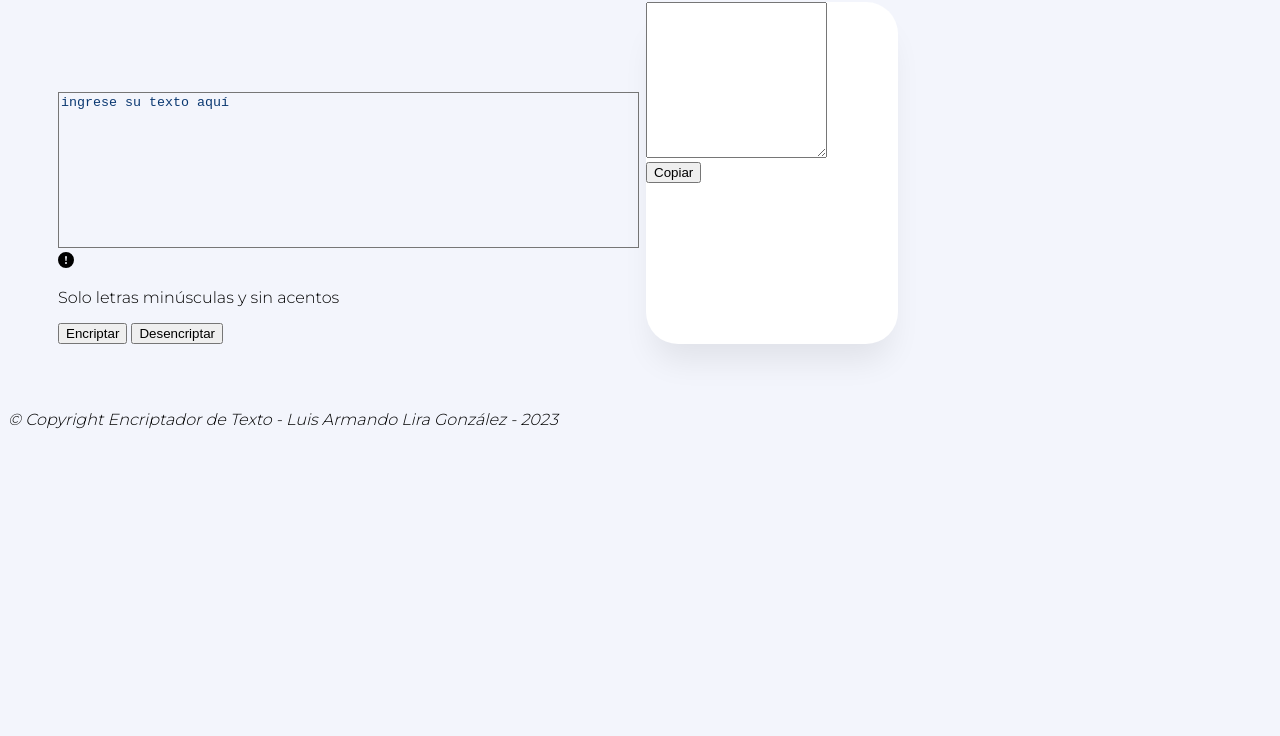
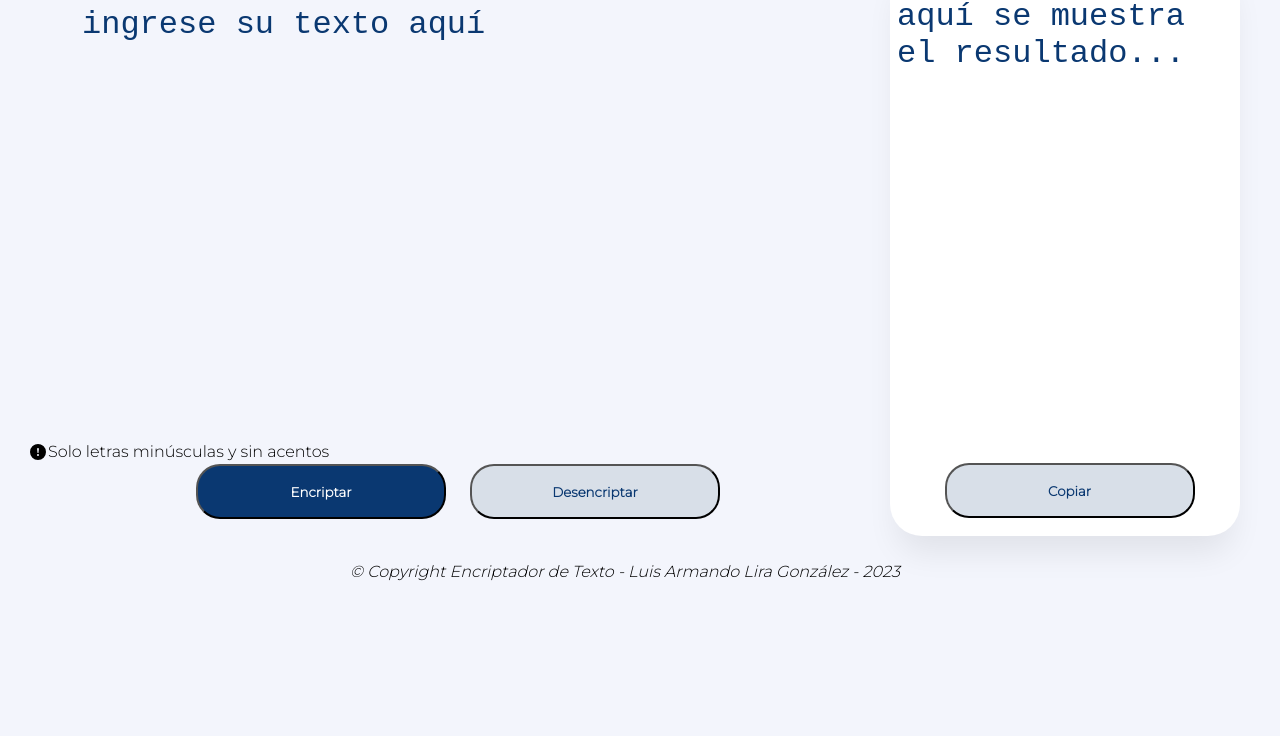
Before and after one commit to Lui5kate/reto-encriptador, a plain HTML site: page index.html in a window 1280 px wide. Shown: the part 64-800 px from the top of the page. Drawn offline with Linux system fonts and the light colour scheme.

Commit message:
Se agrega JS y últimos cambios finales

```diff
--- /dev/null
+++ b/css/reset.css
@@ -0,0 +1,48 @@
+/* http://meyerweb.com/eric/tools/css/reset/
+   v2.0 | 20110126
+   License: none (public domain)
+*/
+
+html, body, div, span, applet, object, iframe,
+h1, h2, h3, h4, h5, h6, p, blockquote, pre,
+a, abbr, acronym, address, big, cite, code,
+del, dfn, em, img, ins, kbd, q, s, samp,
+small, strike, strong, sub, sup, tt, var,
+b, u, i, center,
+dl, dt, dd, ol, ul, li,
+fieldset, form, label, legend,
+table, caption, tbody, tfoot, thead, tr, th, td,
+article, aside, canvas, details, embed,
+figure, figcaption, footer, header, hgroup,
+menu, nav, output, ruby, section, summary,
+time, mark, audio, video {
+	margin: 0;
+	padding: 0;
+	border: 0;
+	font-size: 100%;
+	font: inherit;
+	vertical-align: baseline;
+}
+/* HTML5 display-role reset for older browsers */
+article, aside, details, figcaption, figure,
+footer, header, hgroup, menu, nav, section {
+	display: block;
+}
+body {
+	line-height: 1;
+}
+ol, ul {
+	list-style: none;
+}
+blockquote, q {
+	quotes: none;
+}
+blockquote:before, blockquote:after,
+q:before, q:after {
+	content: '';
+	content: none;
+}
+table {
+	border-collapse: collapse;
+	border-spacing: 0;
+}
--- /dev/null
+++ b/css/style.css
@@ -0,0 +1,175 @@
+/* CSS para página Home */
+
+body {
+    font-family: 'Montserrat', sans-serif; /*CSS de la tipografía importada de Google Fonts*/
+    width: 1250px;
+    height: 600px;
+    background: #F3F5FC;
+}
+
+header {
+    position: relative;
+    top: 2px;
+}
+.logo {
+    display: block;
+    flex-direction: column;
+    align-items: flex-start;
+    width: 80px;
+    height: 48px;
+    top: 20px;
+}
+
+main{
+    padding-left: 30px;
+    padding-bottom: 10px;
+    padding-top: 10px;
+    display: flex;
+}
+
+.box-left {
+    width: 800px;
+    height: 530px;
+    left: 350px;
+    top: 48px;
+}
+
+.text-area {
+    width: 750px;
+    height: 450px;
+}
+
+#input {
+    background-color: #F3F5FC;
+    border: 0;
+    color: #0A3871;
+    font-size: 32px;
+    text-align: left;
+    margin-top: 10px;
+    margin-left: 50px;
+    width: 700px;
+    height: 400px;
+    text-transform: lowercase; /*convierte las letras a minusculas*/
+    resize: none;
+}
+
+#input::placeholder {
+    color: #0A3871;
+    text-align: left;
+}
+
+#input:focus {
+    outline: none;
+    text-align: left;
+}
+
+.warning {
+    height: 20px;
+    display: flex;
+}
+
+.parrafo-aviso {
+    text-align: left;
+    height: 16px;
+    margin: 0;
+    padding-left: 2px;
+}
+
+.buttons {
+    display:flex;
+    height: 60px;
+    margin-left: 10px;
+    margin-right: 10px;
+    gap: 24px;
+
+
+}
+
+.button-encriptar {
+    position:relative;
+    width: 250px;
+    height: 55px;
+    left: 20%;
+    background: #0A3871;
+    border-radius: 24px;
+    color: #FFFFFF;
+    font-family: 'Montserrat', sans-serif;
+    font-weight: 600;
+}
+
+.button-desencriptar {
+    position:relative;
+    width: 250px;
+    height: 55px;
+    left: 20%;
+    background: #D8DFE8;
+    border-radius: 24px;
+    color: #0A3871;
+    font-family: 'Montserrat', sans-serif;
+    font-weight: 600;
+}
+
+.box-right {
+
+    /* White */
+
+    background: white;
+    /* shadow */
+
+    box-shadow: 0px 24px 32px -8px rgba(0, 0, 0, 0.08);
+    border-radius: 32px;
+
+    position: absolute;
+    width: 350px;
+    height: 580px;
+    left: 890px;
+    top: 20px;
+}
+
+.box-right textarea {
+    background: white;
+    position: relative;
+    border: none;
+    width: 330px;
+    height: 450px;
+    left: 5px;
+    top: 40px;
+    font-size: 32px;
+    text-align: left;
+    color: #0A3871;
+    text-transform: lowercase; /*convierte las letras a minusculas*/
+    resize: none;
+}
+
+.copy {
+    position: relative;
+    border: none;
+    width: 330px;
+    height: 60px;
+    left: 5px;
+    top: 50px;
+}
+
+.copiar {
+    position:relative;
+    width: 250px;
+    height: 55px;
+    left: 15%;
+    background: #D8DFE8;
+    border-radius: 24px;
+    color: #0A3871;
+    font-family: 'Montserrat', sans-serif;
+    font-weight: 600;
+}
+
+footer {
+    top: 550px;
+    height: 10;
+    font-style: italic;
+}
+
+footer p {
+    position: relative;
+    text-align: center;
+    top: 30px;
+}
--- a/index.html
+++ b/index.html
@@ -1,17 +1,15 @@
 <!DOCTYPE html>
+<html lang="es">
 
-<html lang="es">
     <head>
-
         <meta charset="UTF-8">
         <meta name="viewport" content="width=device-width">
         <title>Encriptador de Texto - Luis</title>
-        <link rel="stylesheet" href="reset.css">
-        <link rel="stylesheet" href="style.css">
+        <link rel="stylesheet" href="css/reset.css">
+        <link rel="stylesheet" href="css/style.css">
         <link rel="preconnect" href="https://fonts.googleapis.com">
         <link rel="preconnect" href="https://fonts.gstatic.com" crossorigin>
         <link href="https://fonts.googleapis.com/css2?family=Montserrat:wght@300&display=swap" rel="stylesheet">
-
     </head>
 
     <body>
@@ -22,27 +20,26 @@
         <main>
             <section class="box-left">
                 <div class="text-area">
-                    <textarea cols="70" rows="10" class="input-padron" required placeholder="Ingrese su texto aquí"></textarea>
+                    <textarea cols="70" rows="10" id="input" required placeholder="Ingrese su texto aquí"></textarea>
                 </div>
 
                 <div class="warning">
                     <svg xmlns="http://www.w3.org/2000/svg" width="16" height="16" fill="currentColor" class="bi bi-exclamation-circle-fill" viewBox="0 0 16 16">
                     <path d="M16 8A8 8 0 1 1 0 8a8 8 0 0 1 16 0zM8 4a.905.905 0 0 0-.9.995l.35 3.507a.552.552 0 0 0 1.1 0l.35-3.507A.905.905 0 0 0 8 4zm.002 6a1 1 0 1 0 0 2 1 1 0 0 0 0-2z"/>
-                    </svg>
-                    <p>Solo letras minúsculas y sin acentos</p>
+                    </svg><p class="parrafo-aviso">Solo letras minúsculas y sin acentos</p>
                 </div>
 
                 <div class="buttons">
-                    <button class="button-encriptar">Encriptar</button>
-                    <button class="button-desencriptar">Desencriptar</button>
+                    <button onclick="encriptar()" class="button-encriptar">Encriptar</button>
+                    <button onclick="desencriptar()" class="button-desencriptar">Desencriptar</button>
                 </div>
 
             </section>
 
             <section class="box-right">
-                <textarea cols="20" rows="10" class="mensaje"></textarea>
-                <div>
-                    <button class="copiar">Copiar</button>
+                <textarea cols="20" rows="10" id="output" disabled="true">Aquí se muestra el resultado...</textarea>
+                <div class="copy">
+                    <button onclick="copiar()" class="copiar">Copiar</button>
                 </div>
                 <!--
                 <img class="image-no-text" src="imagenes/Muñeco.svg" alt="Muñeco">
@@ -57,5 +54,6 @@
             <p class="copyright">&copy Copyright Encriptador de Texto - Luis Armando Lira González - 2023</p>
         </footer>
 
+        <script src="javascript/encriptador.js"></script>
     </body>
 </html>
--- /dev/null
+++ b/javascript/encriptador.js
@@ -0,0 +1,29 @@
+output = document.getElementsByID("output");
+input = document.getElementsByID("input");
+
+function encriptar(str) {
+    str = input.value.toLowerCase();
+    if (/^[a-z+\s]+$/g.test(str)) {
+        str = str.replace(/e/g, "enter").replace(/i/g, "imes").replace(/a/g, "ai").replace(/o/g, "ober").replace(/u/g, "ufat");
+    } else {
+        str = "¡Su texto contiene caracteres especiales! ¡Por favor, ingrese solo letras sin acentos!";
+    }
+    output.value = str;
+    }
+
+function desencriptar(str) {
+    str = input.value.toLowerCase();
+    if (/^[a-z+\s]+$/g.test(str)) {
+        str = str.replace(/enter/g, "e").replace(/imes/g, "i").replace(/ai/g, "a").replace(/ober/g, "o").replace(/ufat/g, "u");
+    } else {
+        str = "¡Su texto contiene caracteres especiales! ¡Por favor, ingrese solo letras sin acentos!";
+    }
+    output.value = str;
+}
+
+function copiar(str) {
+    str = output.value;
+    navigator.clipboard.writeText(str);
+    output.value = "";
+    input.value = str;
+}
--- a/style.css
+++ /dev/null
@@ -1,63 +0,0 @@
-/* CSS para página Home */
-
-body {
-    font-family: 'Montserrat', sans-serif; /*CSS de la tipografía importada de Google Fonts*/
-    width: 940px;
-    background: #F3F5FC;
-}
-
-.logo {
-    display: block;
-    flex-direction: column;
-    align-items: flex-start;
-    padding: 0px;
-    width: 80px;
-    height: 48px;
-    left: 0px;
-    top: 20px;
-}
-
-main{
-    padding: 50px;
-    padding-top: 10px;
-    display: flex;
-}
-
-.box-left {
-    width: 70%;
-}
-
-.input-padron {
-    background-color: #F3F5FC;
-    /*border: 0;*/
-    color: #0A3871;
-    text-align: left;
-    margin-top: 90px;
-    text-transform: lowercase; /*convierte las letras a minusculas*/
-    resize: none;
-}
-
-.input-padron::placeholder {
-    color: #0A3871;
-    text-align: left;
-}
-
-.input-padron:focus {
-    outline: none;
-    text-align: left;
-}
-
-.box-right {
-    width: 30%;
-    /* White */
-
-    background: #FFFFFF;
-    /* shadow */
-
-    box-shadow: 0px 24px 32px -8px rgba(0, 0, 0, 0.08);
-    border-radius: 32px;
-}
-
-footer {
-    font-style: italic;
-}
```
Also changed, not shown: 4 other files.
